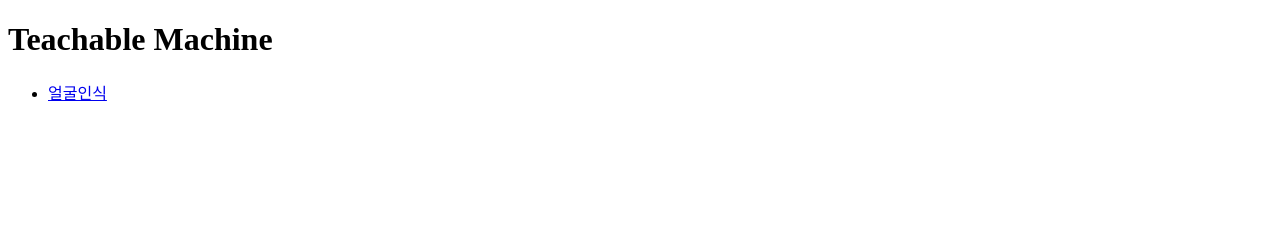
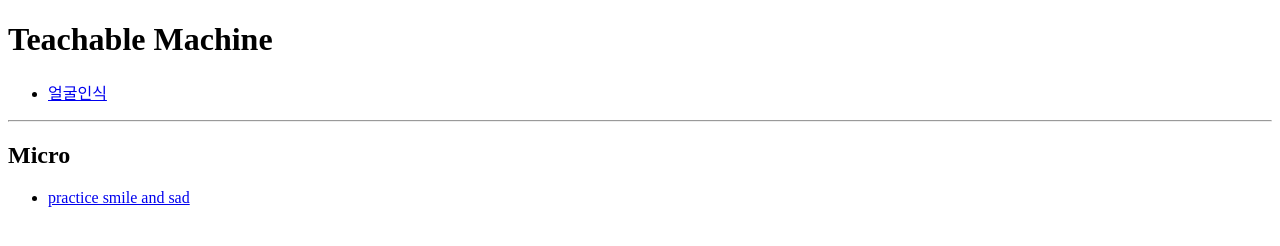
Before and after one commit to minso00/minso00.github.io, a plain HTML site: page index.html in a window 1280 px wide. Drawn offline with Linux system fonts and the light colour scheme.

Commit message:
Update index.html

```diff
--- a/index.html
+++ b/index.html
@@ -11,5 +11,10 @@
     <ul>
       <li><a href="https://teachablemachine.withgoogle.com/models/n8wVT1Nto/">얼굴인식</a></li>
     </ul>
+    <hr>
+    <h2>Micro</h2>
+    <ul>
+        <li><a href="https://makecode.microbit.org/_JqEJUe8zjF00">practice smile and sad</a></li>
+    </ul>
 </body>
 </html>
```
